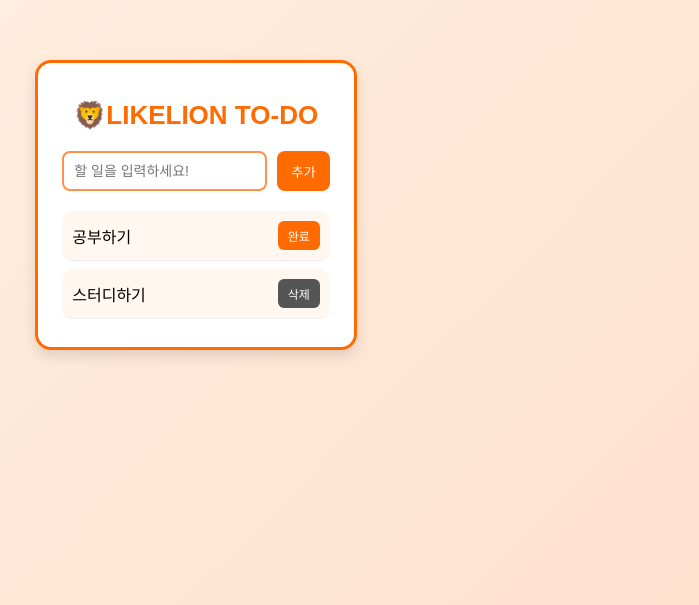
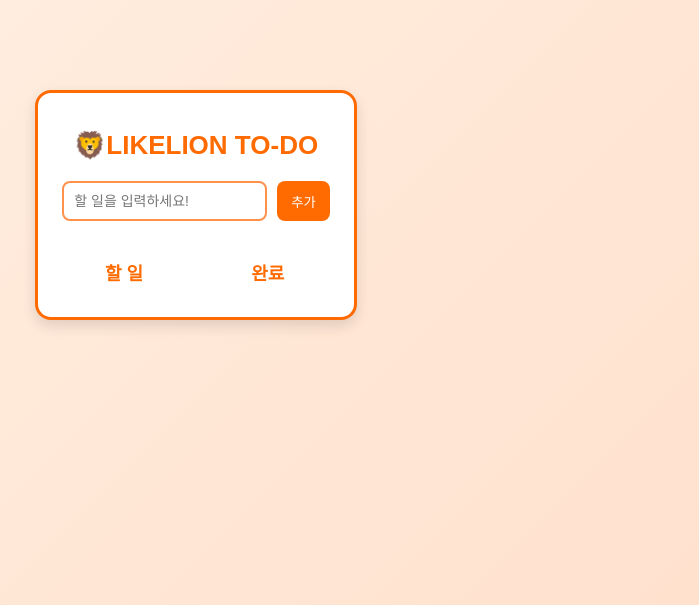
Before and after one commit to 2026-LIKELION-DS/FE_Study, a React (Vite) app: page / in a window 1280 px wide. Shown: the part 195-800 px from the top of the page, without its empty margins (444-1143 px from the left). Built offline with nearby package versions, Linux system fonts and the light colour scheme.

Commit message:
feat: TodoList 컴포넌트 구현

```diff
--- a/App.tsx
+++ b/App.tsx
@@ -1,6 +1,6 @@
-import React from 'react';
+import React, { useState } from 'react';
 import { TodoInput } from './components/TodoInput';
-import { TodoItem } from './components/TodoItem';
+import { TodoList } from './components/TodoList';
 import './style.css';
 
 export interface Todo{
@@ -8,32 +8,47 @@
   text: string;
   isDone: boolean;
 }
-export const App = () => {
-  // TodoInput 잘되는지 테스트
+export const App: React.FC = () => {
+  const [todos, setTodos] = useState<Todo[]>([]);
+
   const handleAddTodo = (text: string) => {
-    console.log('입력받은 내용:', text);
-    alert(`입력 성공!: ${text}`);
-  }
-  // TodoItem 임의데이터
-  const dummyWorkigTodo: Todo = {id:1, text: '공부하기', isDone: false};
-  const dummyDoneTodo: Todo = {id:2, text: '스터디하기', isDone: true};
-  // 버튼 확인
-  const handleToggle = (id:number) => {
-    alert(`완료 버튼 클릭 (ID: ${id})`);
+    const newTodo: Todo = {
+      id: Date.now(),
+      text,
+      isDone: false,
+    };
+    setTodos((prev) => [...prev, newTodo]);
+  };
+  const handleToggle = (id: number) => {
+    setTodos((prev) =>
+      prev.map((todo) =>
+        todo.id === id ? { ...todo, isDone: !todo.isDone } : todo
+      )
+    );
   };
   const handleDelete = (id: number) => {
-    alert(`삭제 버튼 클릭 (ID: ${id})`);
+    setTodos((prev) => prev.filter((todo) => todo.id !== id));
   };
+  const workingTodos = todos.filter((todo) => !todo.isDone);
+  const doneTodos = todos.filter((todo) => todo.isDone);
   return (
     <div className="todo-container">
       <h1 className="todo-container__header">🦁LIKELION TO-DO</h1>
       <TodoInput onAdd={handleAddTodo}/>
-      <div>
-        <ul className="render-container__list">
-          <TodoItem todo={dummyWorkigTodo} onToggle={handleToggle} onDelete={handleDelete}/>
-          <TodoItem todo={dummyDoneTodo} onToggle={handleToggle} onDelete={handleDelete}/>
-        </ul>
-      </div>
+      <div className="render-container">
+        <TodoList
+            title="할 일"
+            todos={workingTodos}
+            onToggle={handleToggle}
+            onDelete={handleDelete}
+          />
+          <TodoList
+            title="완료"
+            todos={doneTodos}
+            onToggle={handleToggle}
+            onDelete={handleDelete}
+          />
+        </div>
     </div>
   );
 };
--- a/components/TodoList.tsx
+++ b/components/TodoList.tsx
@@ -0,0 +1,28 @@
+import React from 'react';
+import type { Todo } from '../App';
+import { TodoItem } from './TodoItem';
+
+interface TodoListProps {
+    title: string;
+    todos: Todo[];
+    onToggle: (id: number) => void;
+    onDelete: (id: number) => void;
+}
+
+export const TodoList: React.FC<TodoListProps> = ({ title, todos, onToggle, onDelete }) => {
+    return (
+        <div className="render-container__section">
+            <h3 className="render-container__title">{title}</h3>
+            <ul className="render-container__list">
+                {todos.map((todo) => (
+                    <TodoItem
+                        key={todo.id}
+                        todo={todo}
+                        onToggle={onToggle}
+                        onDelete={onDelete}
+                    />
+                ))}
+            </ul>
+        </div>
+    );
+};
--- a/style.css
+++ b/style.css
@@ -56,6 +56,10 @@
 .todo-container__button:hover {
   background-color: #e55d00;
   transform: scale(1.05);
+}
+
+.todo-container__input:focus {
+  outline: none;
 }
 
 /* ===== 리스트 컨테이너 ===== */
```
